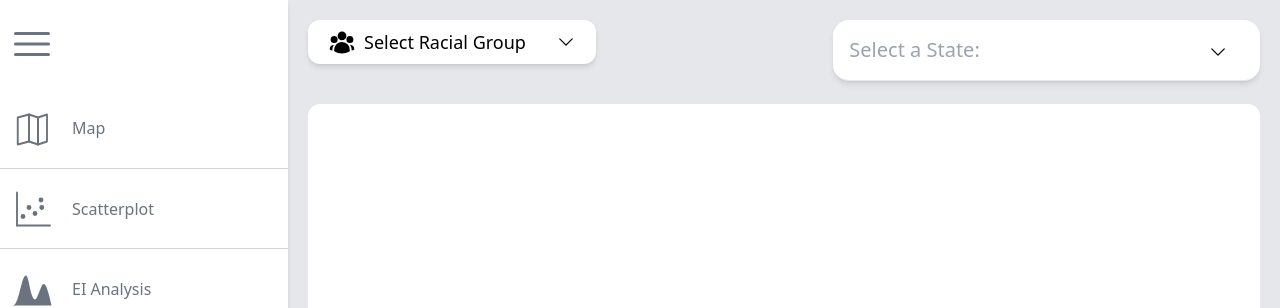
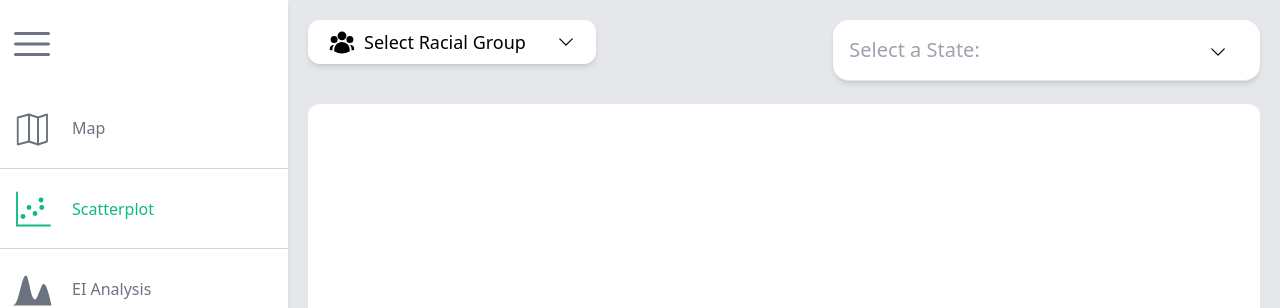
Before and after one commit to CSE416-Rockies/Rockies-VRA-Repeal-Analysis, a React (Vite) app in the folder client/: page /scatterplot in a window 1280 px wide. Shown: the top 308 px of the page. Built offline with nearby package versions, Linux system fonts and the light colour scheme.

Commit message:
persistent navbar selection

```diff
--- a/client/src/components/NavBar.jsx
+++ b/client/src/components/NavBar.jsx
@@ -1,4 +1,4 @@
-import { Link } from "react-router-dom"
+import { Link, useLocation } from "react-router-dom"
 import { useState, useContext } from "react"
 
 import MapIcon from '../assets/svgs/map.svg?react';
@@ -13,6 +13,8 @@ import { GlobalStoreContext } from "../store";
 
 export default function NavBar(){
     const { store } = useContext(GlobalStoreContext);
+    const location = useLocation();
+
     const selectedStateName = store?.selectedState || "";
     const [expand, setExpand] = useState(false);
     const navItems = [
@@ -36,15 +38,19 @@ export default function NavBar(){
 
             <div className = "w-full border-divide border-gray-300 my-5 overflow-hidden whitespace-nowrap">
 
+                {navItems.map(({to, id, icon: Icon, label})=> {
+                    const active = location.pathname == to;
 
-                {navItems.map(({to, id, icon: Icon, label})=> (
-                    <Link key = {id} to = {to} id = {id} className = "nav-link group">
-                        <div className="flex items-center justify-center w-12">
-                            <Icon className="nav-icon"/>
-                        </div>
-                        <div className = {`nav-label p-4 transition-opacity duration-500 ${expand? 'opacity-100' : 'opacity-0'}`}>{label}</div>
-                    </Link>
-                ))}
+                    return(
+                        <Link key = {id} to = {to} id = {id} className = "nav-link group">
+                            <div className= "flex items-center justify-center w-12">
+                                <Icon className= {`nav-icon ${active ? "text-emerald-500":""}`}/>
+                            </div>
+                            <div className = {`nav-label p-4 transition-opacity duration-500 ${active? 'text-emerald-500':""} ${expand? 'opacity-100' : 'opacity-0'}`}>{label}</div>
+                        </Link>
+                    )
+
+                })}
             </div>
 
 
```
